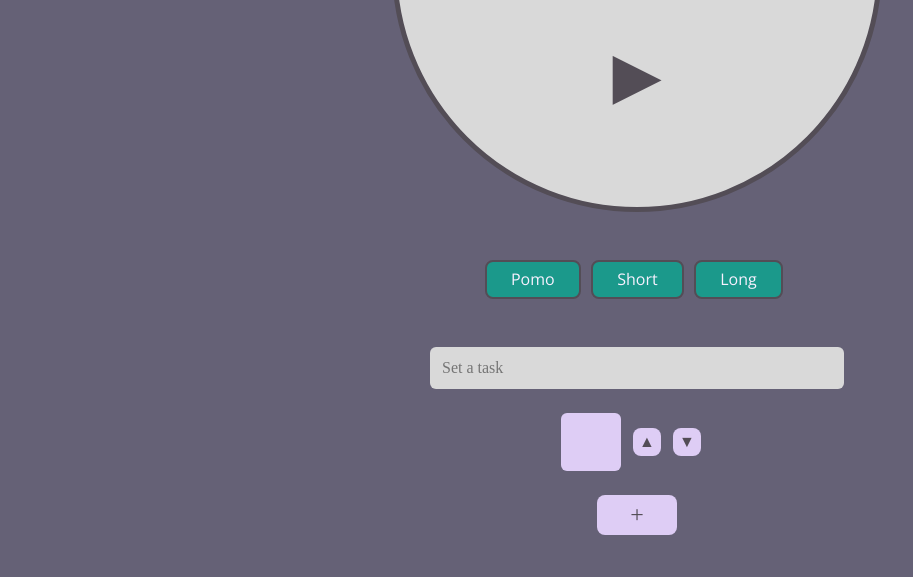
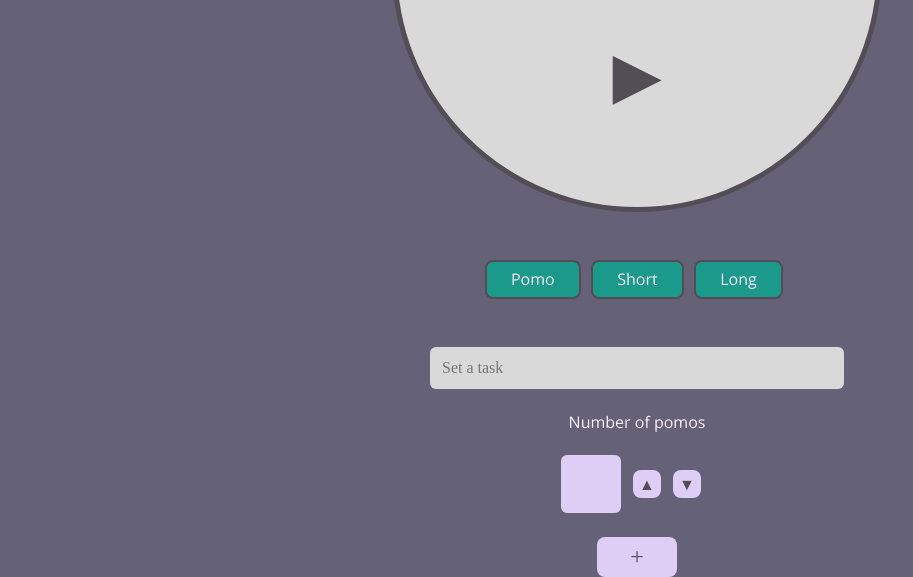
Before and after one commit to nichgalzin/pomo-timer, a website: page index.html in a window 1280 px wide. Shown: the part 384-961 px from the top of the page, without its empty margins (3-916 px from the left). Before the commit the page ends 919 px from the top, so only its background shows below. Drawn offline with nearby package versions, Linux system fonts and the light colour scheme.

Commit message:
Number of pomos

```diff
--- a/css/styles.css
+++ b/css/styles.css
@@ -154,6 +154,11 @@ input[type=number] {
   padding-left: .75rem;
 }
 
+label {
+  color: var(--primary-light);
+  font-family: var(--paragraph-font);
+}
+
 .number-input {
   display: flex;
   justify-content: center;
--- a/index.html
+++ b/index.html
@@ -23,6 +23,7 @@
     </div>
     <form class="margin-top-lg">
       <input type="text" name="task" id="task-input" placeholder="Set a task"/>
+      <label class="margin-top-md">Number of pomos</label>
       <div class="number-input margin-top-md">
         <input type="number" name="pomo-number" id="pomo-number"/>
         <button class="button">&#9650;</button>
```
